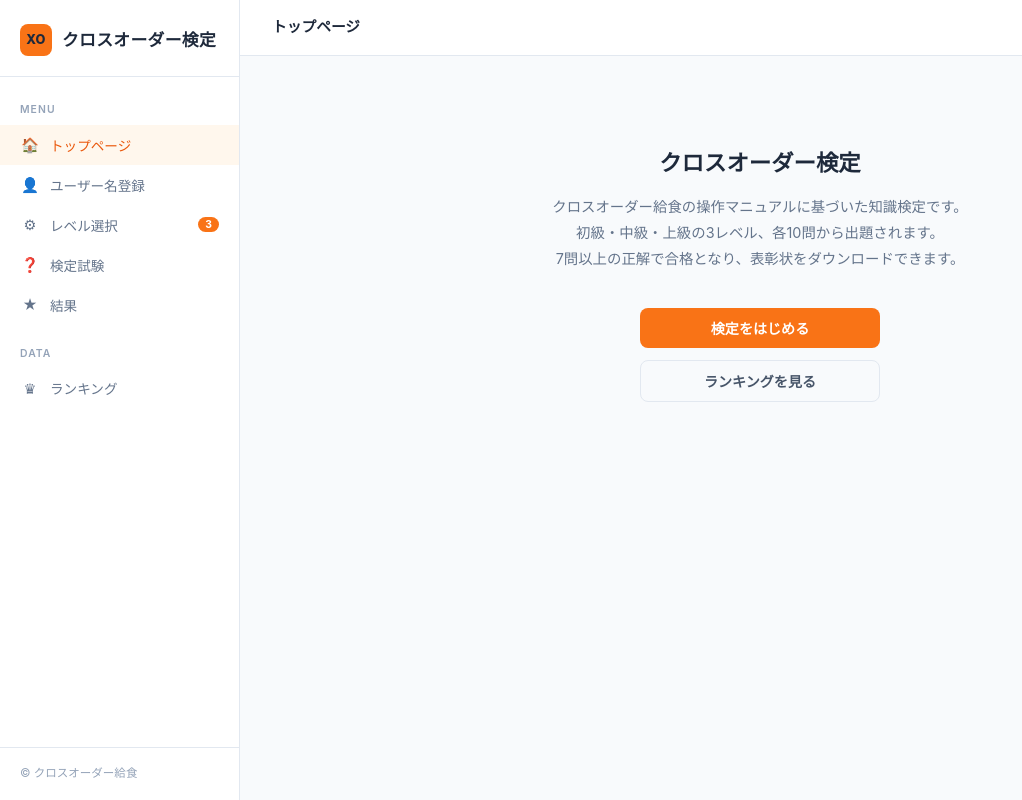
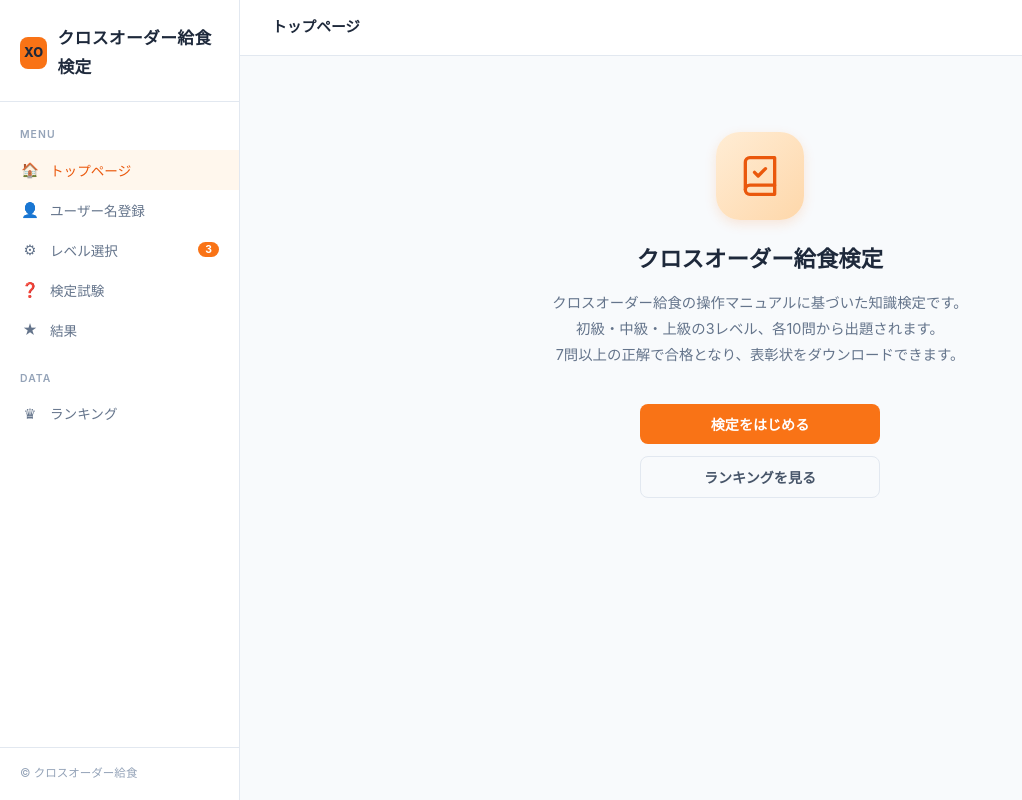
Before and after one commit to Sugihara-Tatsuya/test-lp, a plain HTML site: page certification.html in a window 1280 px wide. Shown: the whole page, without its empty margins (0-1022 px from the left). Drawn offline with Linux system fonts and the light colour scheme.

Commit message:
Rename to クロスオーダー給食検定 and add certification icon to top page
- All instances of クロスオーダー検定 → クロスオーダー給食検定
- Add book-with-checkmark SVG icon on the top page for a certification feel

Co-Authored-By: Claude <noreply@anthropic.com>

```diff
--- a/certification.html
+++ b/certification.html
@@ -3,7 +3,7 @@
 <head>
   <meta charset="UTF-8">
   <meta name="viewport" content="width=device-width, initial-scale=1.0">
-  <title>クロスオーダー検定</title>
+  <title>クロスオーダー給食検定</title>
   <style>
     :root {
       --orange-50: #fff7ed;
@@ -578,7 +578,7 @@
       <div class="sidebar-header">
         <div class="sidebar-logo">
           <div class="logo-icon">XO</div>
-          <span>クロスオーダー検定</span>
+          <span>クロスオーダー給食検定</span>
         </div>
       </div>
       <nav class="sidebar-nav">
@@ -625,8 +625,15 @@
 
         <!-- Start / Top Page -->
         <div id="view-start" class="view active">
-          <div style="max-width:480px; margin:60px auto 0; text-align:center;">
-            <h2 style="font-size:1.4rem; font-weight:700; color:var(--slate-800); margin-bottom:12px;">クロスオーダー検定</h2>
+          <div style="max-width:480px; margin:48px auto 0; text-align:center;">
+            <div style="width:88px; height:88px; margin:0 auto 20px; background:linear-gradient(135deg, var(--orange-100) 0%, var(--orange-200) 100%); border-radius:24px; display:flex; align-items:center; justify-content:center; box-shadow:0 4px 12px rgba(249,115,22,0.15);">
+              <svg width="44" height="44" viewBox="0 0 24 24" fill="none" stroke="var(--orange-600)" stroke-width="1.8" stroke-linecap="round" stroke-linejoin="round">
+                <path d="M4 19.5A2.5 2.5 0 0 1 6.5 17H20"/>
+                <path d="M6.5 2H20v20H6.5A2.5 2.5 0 0 1 4 19.5v-15A2.5 2.5 0 0 1 6.5 2z"/>
+                <path d="M9 10l2 2 4-4"/>
+              </svg>
+            </div>
+            <h2 style="font-size:1.4rem; font-weight:700; color:var(--slate-800); margin-bottom:12px;">クロスオーダー給食検定</h2>
             <p style="font-size:0.9rem; color:var(--slate-500); line-height:1.8; margin-bottom:36px;">
               クロスオーダー給食の操作マニュアルに基づいた知識検定です。<br>
               初級・中級・上級の3レベル、各10問から出題されます。<br>
```
